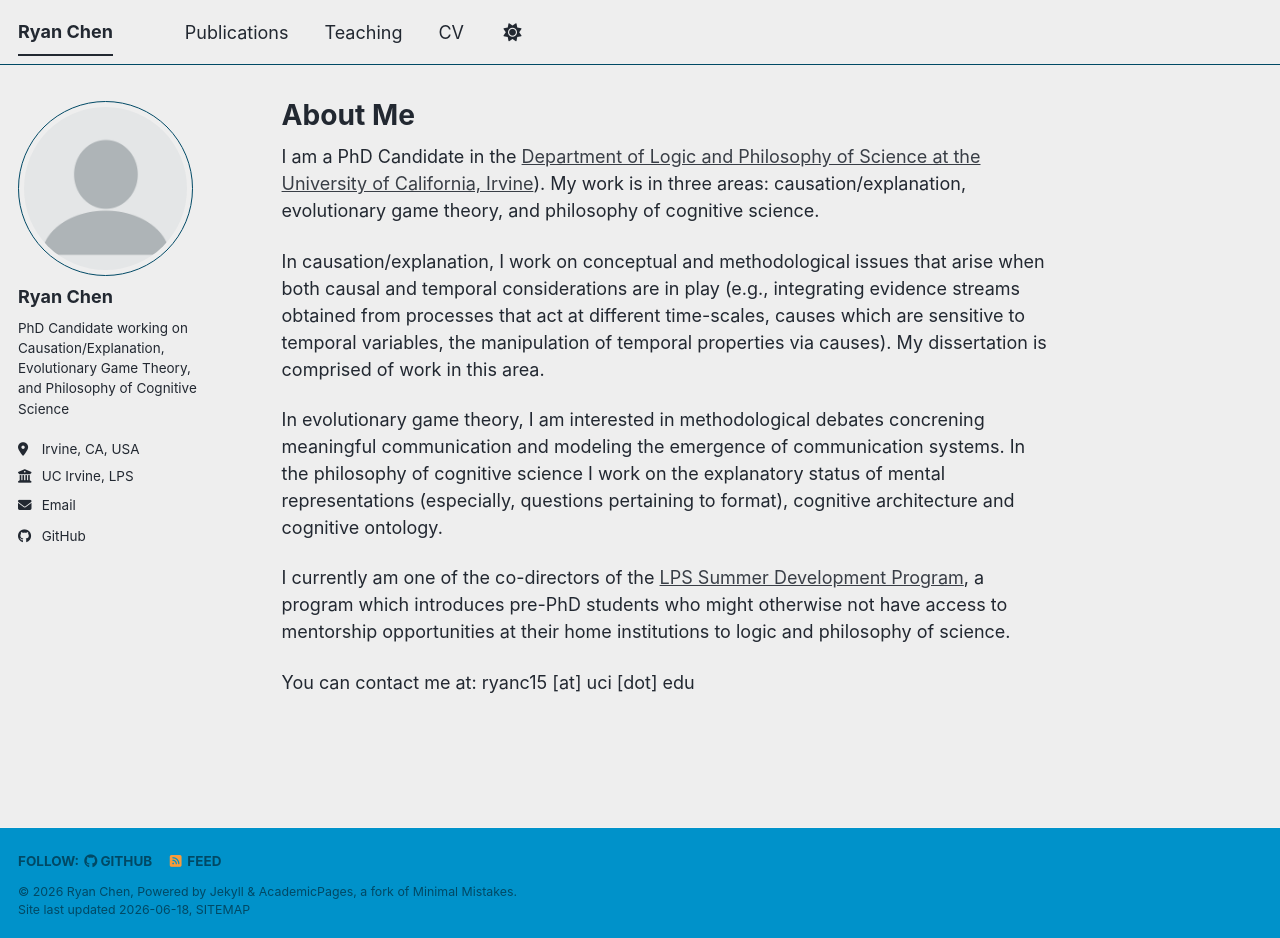
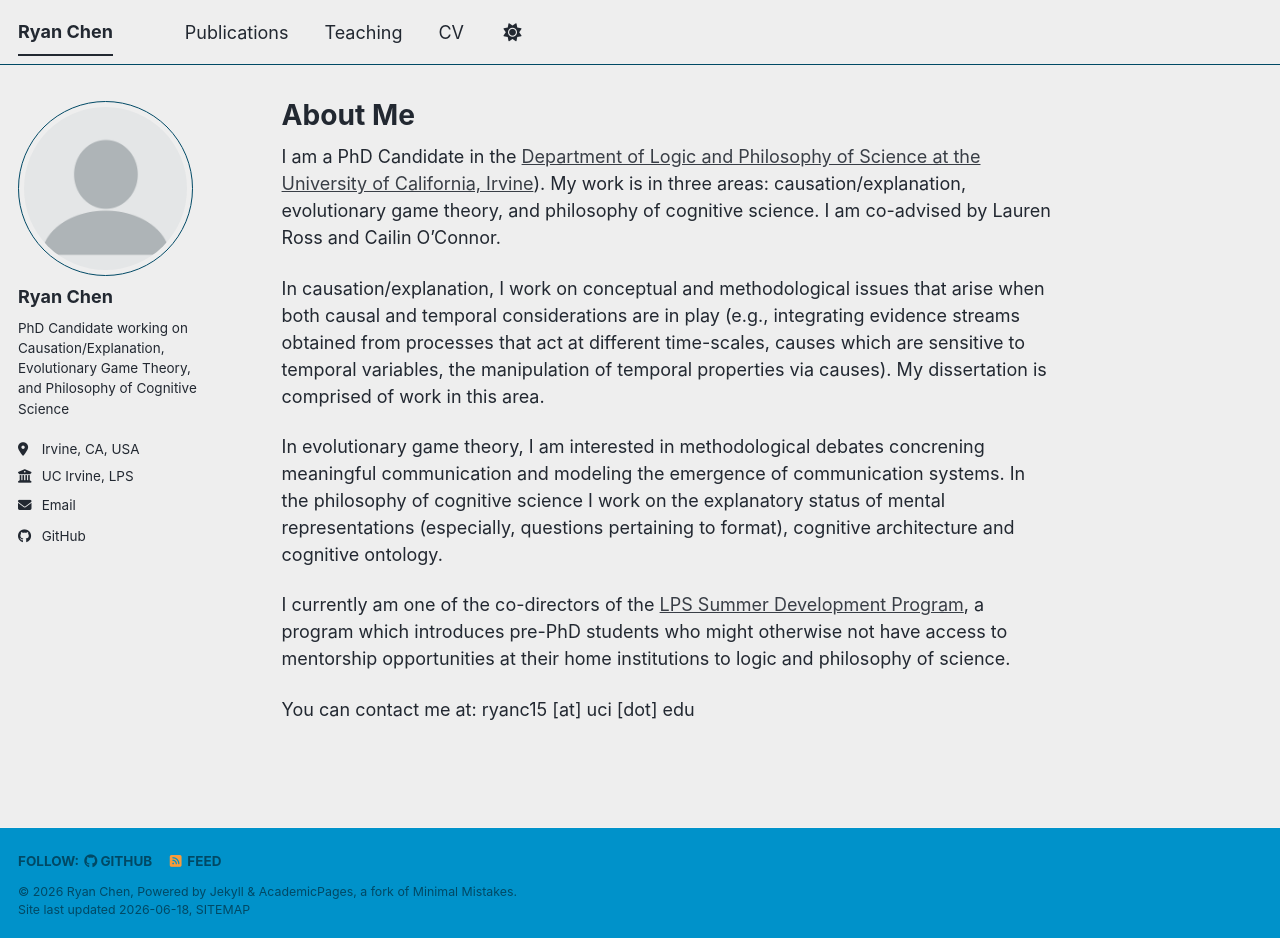
Before and after one commit to RyanChenPhil/RyanChenPhil.github.io, a Jekyll site: the page built from _pages/about.md, in a window 1280 px wide and 938 px high. Built offline with Jekyll 4.4.1, drawn with Linux system fonts in a browser that asks for light colours; a script bundle is joined from its source files by our own code; library files that are not in the unit come from our copies.

Commit message:
Update about.md

```diff
--- a/_pages/about.md
+++ b/_pages/about.md
@@ -7,7 +7,7 @@ redirect_from:
   - /about.html
 ---
 
-I am a PhD Candidate in the [Department of Logic and Philosophy of Science at the University of California, Irvine](https://www.lps.uci.edu/)). My work is in three areas: causation/explanation, evolutionary game theory, and philosophy of cognitive science.
+I am a PhD Candidate in the [Department of Logic and Philosophy of Science at the University of California, Irvine](https://www.lps.uci.edu/)). My work is in three areas: causation/explanation, evolutionary game theory, and philosophy of cognitive science. I am co-advised by Lauren Ross and Cailin O'Connor.
 
 In causation/explanation, I work on conceptual and methodological issues that arise when both causal and temporal considerations are in play (e.g., integrating evidence streams obtained from processes that act at different time-scales, causes which are sensitive to temporal variables, the manipulation of temporal properties via causes). My dissertation is comprised of work in this area.
 
```
